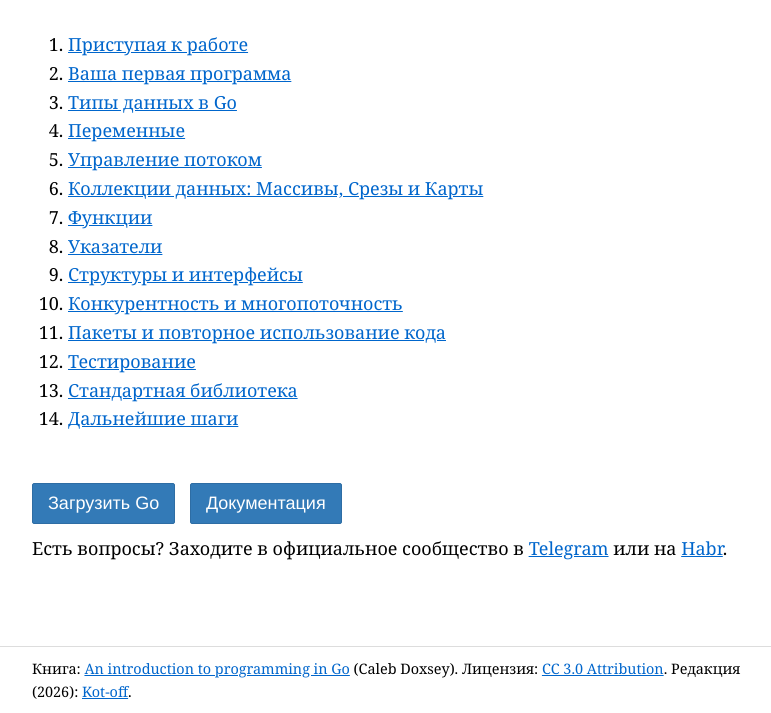
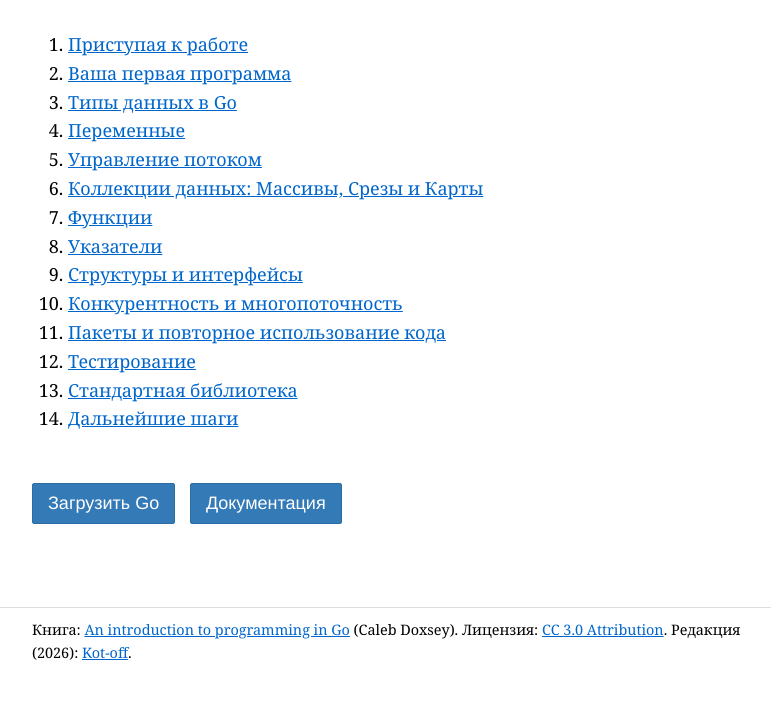
Before and after one commit to Kot-off/golang-fundamentals-2026.io, a Jekyll site: the page built from index.html, in a window 1280 px wide. Shown: the part 503-1216 px from the top of the page, without its empty margins (244-1015 px from the left). Built offline with Jekyll 4.4.1, drawn with Linux system fonts in a browser that asks for light colours; nearby versions of some CDN libraries; a style sheet for code colours, icons or effects is not loaded; after the commit the page ends 1177 px from its top, so only the background shows below that.

Commit message:
Update index.html

```diff
--- a/index.html
+++ b/index.html
@@ -29,5 +29,4 @@ layout: default
     </a>
   </div>
 
-  <p>Есть вопросы? Заходите в официальное сообщество в <a href="https://t.me/golang_ru" target="_blank">Telegram</a> или на <a href="https://habr.com/ru/hub/go/" target="_blank">Habr</a>.</p>
 </div>
```
